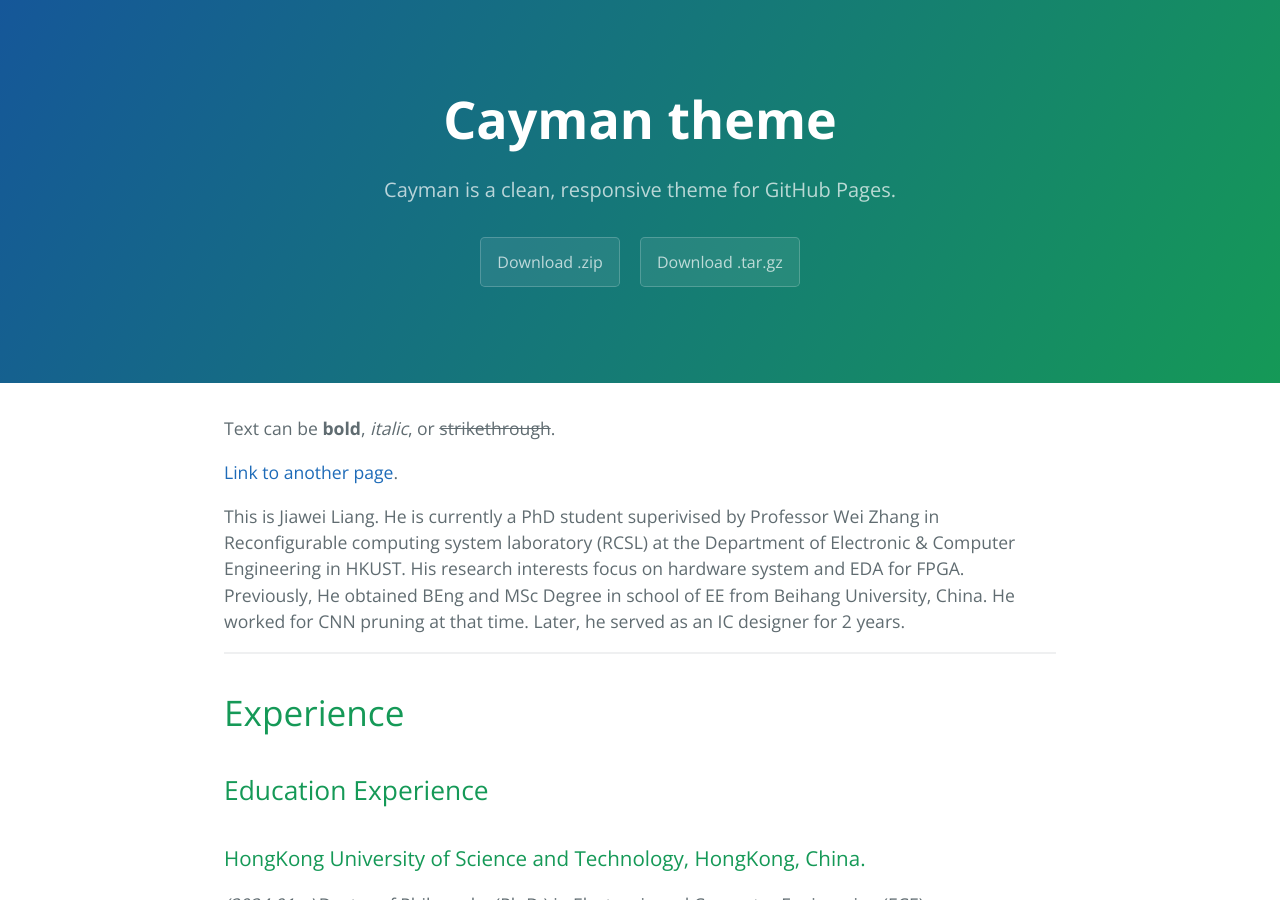
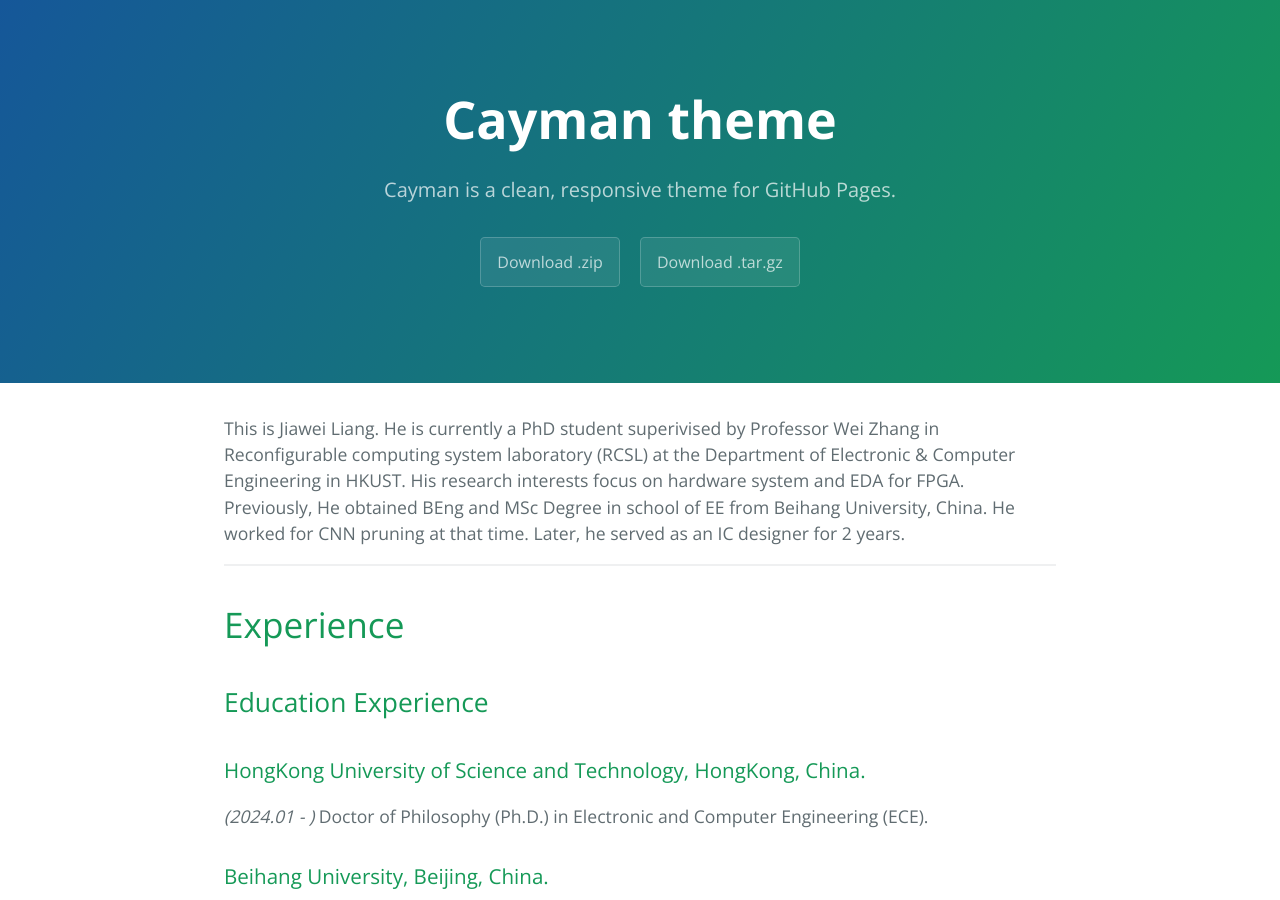
Before and after one commit to MasLiang/MasLiang.github.io, a Jekyll site: the page built from index.md, in a window 1280 px wide and 900 px high. Built offline with Jekyll 4.4.1, drawn with Linux system fonts in a browser that asks for light colours; our own code applies the rules of GitHub Pages for plain Markdown files.

Commit message:
1st version

```diff
--- a/index.md
+++ b/index.md
@@ -1,10 +1,3 @@
----
-layout: default
----
-
-Text can be **bold**, _italic_, or ~~strikethrough~~.
-
-[Link to another page](./another-page.html).
 
 This is Jiawei Liang. He is currently a PhD student superivised by Professor Wei Zhang in Reconfigurable computing system laboratory (RCSL) at the Department of Electronic & Computer Engineering in HKUST. His research interests focus on hardware system and EDA for FPGA.
 Previously, He obtained BEng and MSc Degree in school of EE from Beihang University, China. He worked for CNN pruning at that time. Later, he served as an IC designer for 2 years.
```
